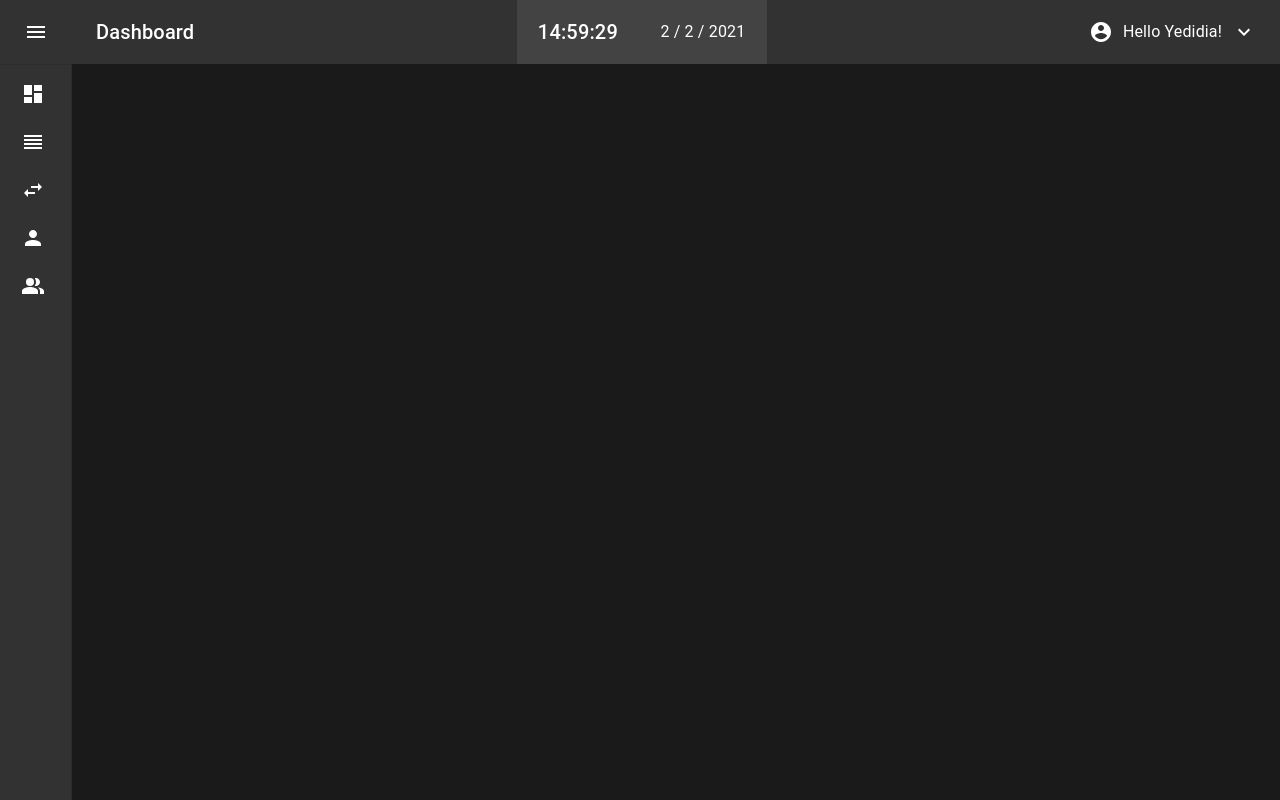
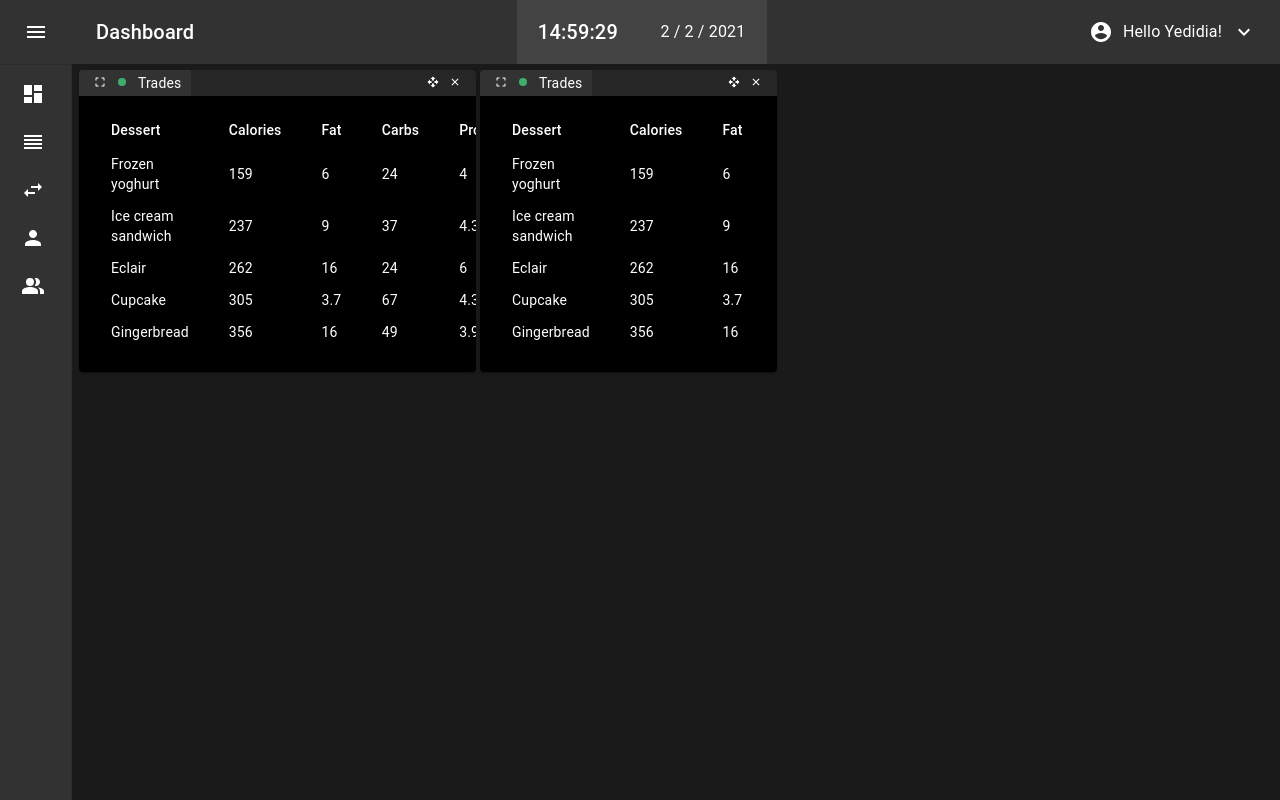
Before and after one commit to Daniega/Dashboard, a React (Create React App) app: page / in a window 1280 px wide. Built offline with nearby package versions, Linux system fonts and the light colour scheme.

Commit message:
added widget container and created tablecomponent

```diff
--- a/src/App.js
+++ b/src/App.js
@@ -1,9 +1,8 @@
 import React from 'react';
-
 import Dashboard from './components/dashboard/dashboard.component';
 
-function App() {
+const App = () => {
 	return <Dashboard />;
-}
+};
 
 export default App;
--- /dev/null
+++ b/src/components/clock/clock.component.jsx
@@ -0,0 +1,65 @@
+import React, { useState, useEffect } from 'react';
+
+import Typography from '@material-ui/core/Typography';
+import { makeStyles } from '@material-ui/core';
+
+const useStyles = makeStyles({
+	clockHeader: {
+		margin: '0 auto',
+		width: 'auto',
+		alignSelf: 'stretch',
+		maxWidth: '250px',
+		flexGrow: 2,
+		backgroundColor: '#434343',
+		display: 'flex',
+		alignContent: 'center',
+		alignItems: 'center',
+		justifyContent: 'space-around',
+	},
+});
+
+const Clock = () => {
+	const classes = useStyles();
+
+	const [time, setTime] = useState({ hours: '00', minutes: '00', seconds: '00' });
+	const [date] = useState({
+		day: new Date().getDay(),
+		month: new Date().getMonth(),
+		year: new Date().getFullYear(),
+	});
+
+	const updateTime = () => {
+		let hours = new Date().getHours();
+		let minutes = new Date().getMinutes();
+		let seconds = new Date().getSeconds();
+		if (seconds < 10) {
+			seconds = `0${seconds}`;
+		}
+		if (hours < 10) {
+			hours = `0${hours}`;
+		}
+		if (minutes < 10) {
+			minutes = `0${minutes}`;
+		}
+		setTime({ hours: hours, minutes: minutes, seconds: seconds });
+	};
+
+	useEffect(() => {
+		var timerID = setInterval(() => updateTime(), 1000);
+		return function cleanup() {
+			clearInterval(timerID);
+		};
+	});
+	return (
+		<div className={classes.clockHeader}>
+			<Typography variant='h6'>
+				{time.hours}:{time.minutes}:{time.seconds}
+			</Typography>
+			<Typography>
+				{date.day} / {date.month} / {date.year}
+			</Typography>
+		</div>
+	);
+};
+
+export default Clock;
--- /dev/null
+++ b/src/components/content/content.container.jsx
@@ -0,0 +1,27 @@
+import React from 'react';
+import Widget from '../widget/widget.component';
+import { Grid, makeStyles } from '@material-ui/core';
+
+const useStyles = makeStyles({
+	container: {
+		marginTop: '70px',
+		marginLeft: '5px',
+	},
+});
+
+const Content = () => {
+	const classes = useStyles();
+
+	return (
+		<Grid container className={classes.container}>
+			<Grid item xs={4}>
+				<Widget></Widget>
+			</Grid>
+			<Grid item xs={3}>
+				<Widget></Widget>
+			</Grid>
+		</Grid>
+	);
+};
+
+export default Content;
--- a/src/components/dashboard/dashboard.component.jsx
+++ b/src/components/dashboard/dashboard.component.jsx
@@ -1,4 +1,4 @@
-import React, { useEffect, useState } from 'react';
+import React, { useState } from 'react';
 import clsx from 'clsx';
 import CssBaseline from '@material-ui/core/CssBaseline';
 import { useTheme } from '@material-ui/core/styles';
@@ -16,39 +16,14 @@ import AccountCircle from '@material-ui/icons/AccountCircle';
 import { mainListItems } from '../listItems';
 import useStyles from './dashboard.styles.js';
 
+//components
+import Content from '../content/content.container';
+import Clock from '../clock/clock.component';
+
 const Dashboard = () => {
 	const classes = useStyles();
 	const theme = useTheme();
 	const [open, setOpen] = useState(false);
-	const [time, setTime] = useState({ hours: '00', minutes: '00', seconds: '00' });
-	const [date] = useState({
-		day: new Date().getDay(),
-		month: new Date().getMonth(),
-		year: new Date().getFullYear(),
-	});
-
-	const updateTime = () => {
-		let hours = new Date().getHours();
-		let minutes = new Date().getMinutes();
-		let seconds = new Date().getSeconds();
-		if (seconds < 10) {
-			seconds = `0${seconds}`;
-		}
-		if (hours < 10) {
-			hours = `0${hours}`;
-		}
-		if (minutes < 10) {
-			minutes = `0${minutes}`;
-		}
-		setTime({ hours: hours, minutes: minutes, seconds: seconds });
-	};
-
-	useEffect(() => {
-		var timerID = setInterval(() => updateTime(), 1000);
-		return function cleanup() {
-			clearInterval(timerID);
-		};
-	});
 
 	const handleDrawerOpen = () => {
 		setOpen(true);
@@ -72,14 +47,7 @@ const Dashboard = () => {
 					<Typography component='h1' variant='h6' color='inherit' noWrap>
 						Dashboard
 					</Typography>
-					<div className={classes.clockHeader}>
-						<Typography className={classes.clock} variant='h6'>
-							{time.hours}:{time.minutes}:{time.seconds}
-						</Typography>
-						<Typography>
-							{date.day} / {date.month} / {date.year}
-						</Typography>
-					</div>
+					<Clock />
 					<div className={classes.userMenu}>
 						<AccountCircle className={classes.accountCircle} />
 						<Typography className={classes.userNameText}>Hello Yedidia!</Typography>
@@ -102,6 +70,7 @@ const Dashboard = () => {
 				<Divider />
 				<List className={classes.listStyle}>{mainListItems}</List>
 			</Drawer>
+			<Content />
 		</div>
 	);
 };
--- a/src/components/dashboard/dashboard.styles.js
+++ b/src/components/dashboard/dashboard.styles.js
@@ -103,18 +103,6 @@ const useStyles = makeStyles((theme) => ({
 		alignContent: 'center',
 		alignItems: 'center',
 	},
-	clockHeader: {
-		margin: '0 auto',
-		width: 'auto',
-		alignSelf: 'stretch',
-		maxWidth: '250px',
-		flexGrow: 2,
-		backgroundColor: '#434343',
-		display: 'flex',
-		alignContent: 'center',
-		alignItems: 'center',
-		justifyContent: 'space-around',
-	},
 }));
 
 export default useStyles;
--- /dev/null
+++ b/src/components/table/table.component.jsx
@@ -0,0 +1,70 @@
+import React from 'react';
+import { makeStyles, withStyles } from '@material-ui/core/styles';
+import Table from '@material-ui/core/Table';
+import TableBody from '@material-ui/core/TableBody';
+import TableCell from '@material-ui/core/TableCell';
+import TableHead from '@material-ui/core/TableHead';
+import TableRow from '@material-ui/core/TableRow';
+
+function createData(name, calories, fat, carbs, protein) {
+	return { name, calories, fat, carbs, protein };
+}
+
+const rows = [
+	createData('Frozen yoghurt', 159, 6.0, 24, 4.0),
+	createData('Ice cream sandwich', 237, 9.0, 37, 4.3),
+	createData('Eclair', 262, 16.0, 24, 6.0),
+	createData('Cupcake', 305, 3.7, 67, 4.3),
+	createData('Gingerbread', 356, 16.0, 49, 3.9),
+];
+
+const useStyles = makeStyles({
+	table: {
+		minWidth: 400,
+	},
+});
+
+const StyledTableCell = withStyles((theme) => ({
+	head: {
+		color: theme.palette.common.white,
+	},
+	root: {
+		borderBottom: 'none',
+	},
+	body: {
+		color: theme.palette.common.white,
+	},
+}))(TableCell);
+
+const TableComponent = () => {
+	const classes = useStyles();
+
+	return (
+		<Table className={classes.table} size='small' aria-label='a dense table'>
+			<TableHead>
+				<TableRow>
+					<StyledTableCell>Dessert</StyledTableCell>
+					<StyledTableCell align='left'>Calories</StyledTableCell>
+					<StyledTableCell align='left'>Fat</StyledTableCell>
+					<StyledTableCell align='left'>Carbs</StyledTableCell>
+					<StyledTableCell align='left'>Protein</StyledTableCell>
+				</TableRow>
+			</TableHead>
+			<TableBody>
+				{rows.map((row) => (
+					<TableRow key={row.name}>
+						<StyledTableCell component='th' scope='row'>
+							{row.name}
+						</StyledTableCell>
+						<StyledTableCell align='left'>{row.calories}</StyledTableCell>
+						<StyledTableCell align='left'>{row.fat}</StyledTableCell>
+						<StyledTableCell align='left'>{row.carbs}</StyledTableCell>
+						<StyledTableCell align='left'>{row.protein}</StyledTableCell>
+					</TableRow>
+				))}
+			</TableBody>
+		</Table>
+	);
+};
+
+export default TableComponent;
--- /dev/null
+++ b/src/components/widget/widget.component.jsx
@@ -0,0 +1,44 @@
+import React from 'react';
+import Card from '@material-ui/core/Card';
+import CardContent from '@material-ui/core/CardContent';
+import CropFreeIcon from '@material-ui/icons/CropFree';
+import CloseIcon from '@material-ui/icons/Close';
+import OpenWithIcon from '@material-ui/icons/OpenWith';
+import FiberManualRecordIcon from '@material-ui/icons/FiberManualRecord';
+
+//components
+import TableComponent from '../table/table.component';
+
+//styles
+import useStyles from './widget.styles';
+
+const Widget = () => {
+	const classes = useStyles();
+	return (
+		<Card className={classes.root}>
+			<div className={classes.header}>
+				<div className={classes.text}>
+					<CropFreeIcon className={classes.icon} />
+					<FiberManualRecordIcon className={classes.iconGreen} />
+					<p className={classes.paragraph}>Trades</p>
+				</div>
+				<div className={classes.options}>
+					<OpenWithIcon className={classes.icon} />
+					<CloseIcon className={classes.icon} />
+				</div>
+			</div>
+			<CardContent className={classes.content}>
+				{/* Lorem Ipsum is simply dummy text of the printing and typesetting industry. Lorem Ipsum
+				has been the industry's standard dummy text ever since the 1500s, when an unknown
+				printer took a galley of type and scrambled it to make a type specimen book. It has
+				survived not only five centuries, but also the leap into electronic typesetting,
+				remaining essentially unchanged. It was popularised in the 1960s with the release of
+				Letraset sheets containing Lorem Ipsum passages, and more recently with desktop
+				publishing software like Aldus PageMaker including versions of Lorem Ipsum. */}
+				<TableComponent />
+			</CardContent>
+		</Card>
+	);
+};
+
+export default Widget;
--- /dev/null
+++ b/src/components/widget/widget.styles.jsx
@@ -0,0 +1,51 @@
+import { makeStyles } from '@material-ui/core/styles';
+
+const useStyles = makeStyles((theme) => ({
+	root: {
+		minWidth: 275,
+		margin: '0 2px',
+	},
+
+	header: {
+		height: 'fit-content',
+		display: 'flex',
+		justifyContent: 'space-between',
+	},
+	paragraph: {
+		marginBlockStart: 0,
+		marginBlockEnd: 0,
+		float: 'right',
+		marginLeft: '5px',
+	},
+	text: {
+		width: 'fit-content',
+		backgroundColor: theme.palette.primary.main,
+		padding: '3px 10px',
+		overflow: 'hidden',
+	},
+	pos: {
+		marginBottom: 12,
+	},
+	content: {
+		backgroundColor: '#000',
+	},
+	icon: {
+		fontSize: '12px',
+		margin: '0 5px',
+		'&:hover': {
+			cursor: 'pointer',
+		},
+	},
+	iconGreen: {
+		fontSize: '12px',
+		margin: '0 5px',
+		color: '#41ad6f',
+	},
+	options: {
+		padding: '3px 10px',
+		overflow: 'hidden',
+		width: 'fit-content',
+	},
+}));
+
+export default useStyles;
--- a/src/theme.js
+++ b/src/theme.js
@@ -8,6 +8,12 @@ const theme = createMuiTheme({
 				body: {
 					backgroundColor: '#1a1a1a',
 				},
+			},
+		},
+		MuiPaper: {
+			root: {
+				backgroundColor: '#262626',
+				color: '#fff',
 			},
 		},
 	},
```
